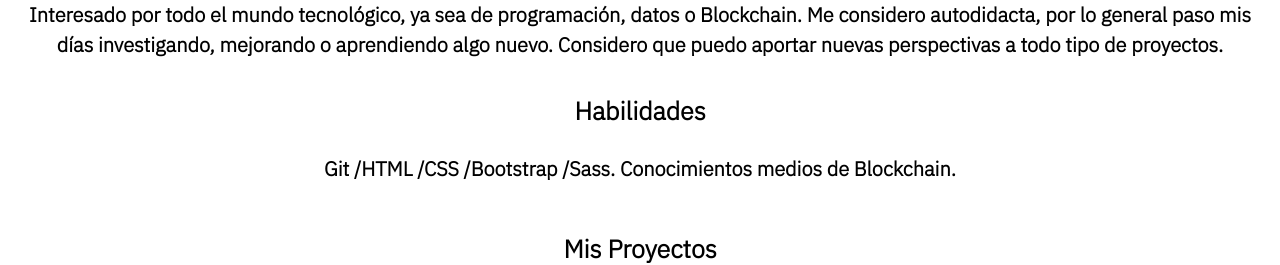
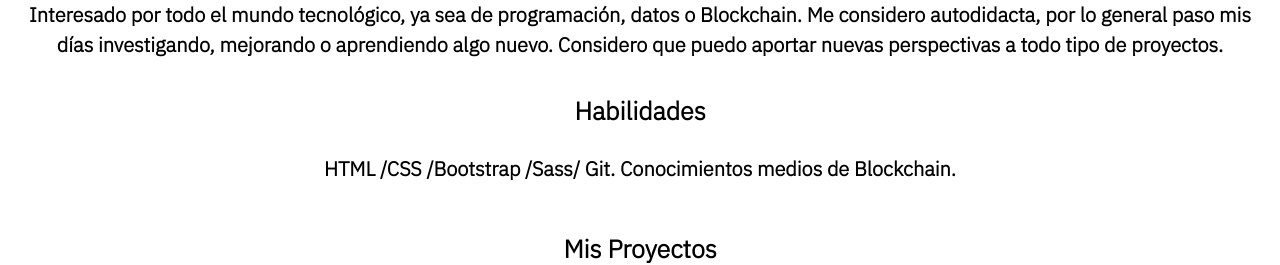
Before and after one commit to FedericoFleu/Portfolio, a website: page index.html in a window 1280 px wide. Shown: the part 860-1125 px from the top of the page. Drawn offline with nearby package versions, Linux system fonts and the light colour scheme.

Commit message:
cambios index

```diff
--- a/index.html
+++ b/index.html
@@ -79,7 +79,7 @@
             Considero que puedo aportar nuevas perspectivas a todo tipo de proyectos.
         </p>
         <h3 id="habilidade" data-aos="zoom-in-right">Habilidades</h3>
-        <p data-aos="zoom-in-right"> Git /HTML /CSS /Bootstrap /Sass.
+        <p data-aos="zoom-in-right">HTML /CSS /Bootstrap /Sass/ Git.
             Conocimientos medios de Blockchain.
         </p>
         <h3 class="proyectos" id="proyecto">Mis Proyectos</h3>
```
